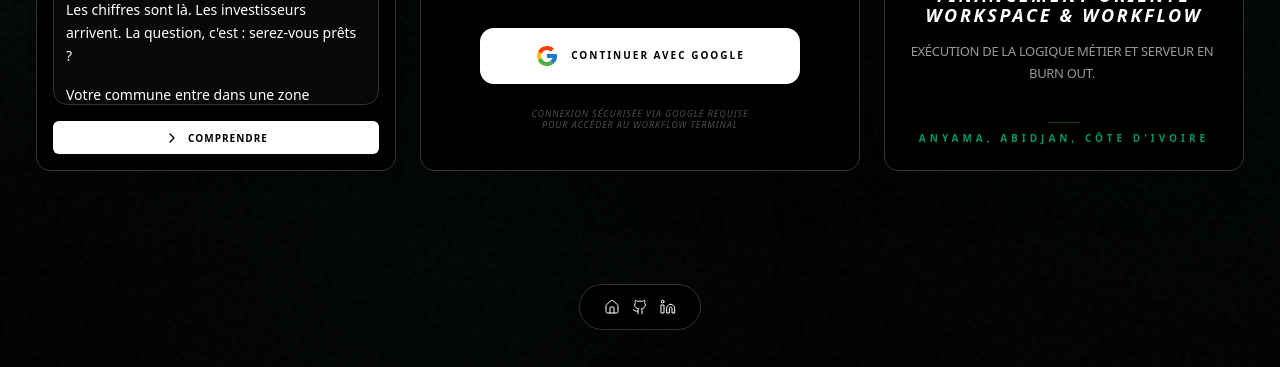
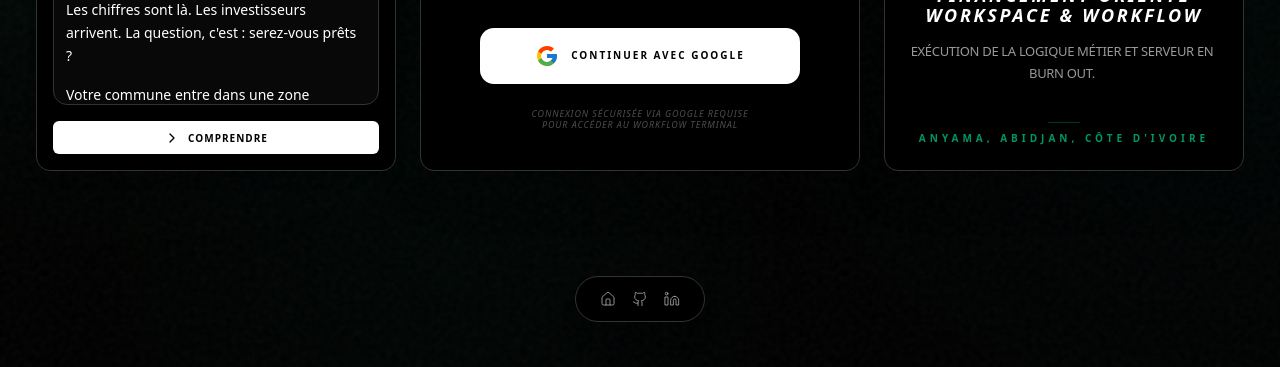
Before and after one commit to nonnzy7even7iete/nonnzytransformiumfullstackbundel, a Next.js app: page / in a window 1280 px wide. Shown: the part 430-797 px from the top of the page. Built offline with nearby package versions, Linux system fonts and the light colour scheme; no server answers.

Commit message:
Zy Bulding workflow

```diff
--- a/src/components/ui/dock.tsx
+++ b/src/components/ui/dock.tsx
@@ -34,30 +34,32 @@ export function Dock({
   const mouseX = useMotionValue(Infinity);
 
   return (
-    // On utilise fixed pour que le brouillard soit lié à la fenêtre, pas au Dock
-    <div className="fixed bottom-0 left-0 right-0 w-full flex flex-col items-center pointer-events-none">
-      {/* BROUILLARD (SCRIM OVERLAY) : Étendu et étagé */}
+    // Le conteneur occupe toute la largeur pour que le brouillard s'étende partout
+    <div className="fixed bottom-0 left-0 right-0 w-full flex flex-col items-center pointer-events-none z-[100]">
+      {/* LE VRAI SCRIM OVERLAY (Brouillard massif) */}
       <div
-        className="absolute inset-x-0 bottom-0 h-[250px] w-full z-0 pointer-events-none"
+        className="absolute inset-x-0 bottom-0 h-[300px] w-full pointer-events-none"
         style={{
           background: `linear-gradient(to top,
             var(--background) 0%,
-            var(--background) 20%,
-            var(--background)/90 40%,
-            var(--background)/40 70%,
+            var(--background) 15%,
+            var(--background)/95 30%,
+            var(--background)/75 45%,
+            var(--background)/40 65%,
+            var(--background)/10 85%,
             transparent 100%)`,
         }}
       />
 
-      {/* LE DOCK LUI-MEME : Remonté au-dessus du brouillard */}
-      <div className="relative z-10 pb-10 pointer-events-auto">
+      {/* LE DOCK */}
+      <div className="relative z-10 pb-12 pointer-events-auto">
         <motion.div
           onMouseMove={(e) => mouseX.set(e.pageX)}
           onMouseLeave={() => mouseX.set(Infinity)}
           className={cn(
-            "flex h-[42px] items-center gap-3 px-4 rounded-full border transition-all duration-500 shadow-2xl",
-            "bg-[var(--background)]/40 backdrop-blur-[25px] border-[var(--border-color)] shadow-black/10",
-            "dark:bg-black/40 dark:backdrop-blur-[40px] dark:border-white/10 dark:shadow-black/60",
+            "flex h-[44px] items-center gap-4 px-4 rounded-full border transition-all duration-500",
+            "bg-[var(--background)]/30 backdrop-blur-[25px] border-[var(--border-color)] shadow-2xl",
+            "dark:bg-black/30 dark:backdrop-blur-[40px] dark:border-white/5 dark:shadow-black/80",
             className
           )}
         >
@@ -77,7 +79,7 @@ export function Dock({
                   rel="noreferrer"
                   className="flex h-full w-full items-center justify-center"
                 >
-                  <IconComponent className="h-full w-full stroke-[1.5px] text-[var(--foreground)] transition-colors duration-300" />
+                  <IconComponent className="h-full w-full stroke-[1.2px] text-[var(--foreground)] transition-opacity duration-300 hover:opacity-100 opacity-70" />
                 </a>
               </DockIcon>
             );
```
